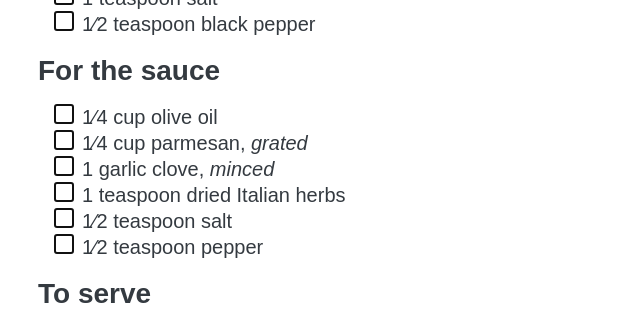
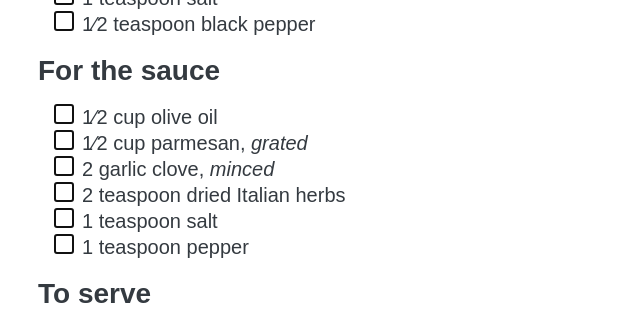
Before and after one commit to sfb1996/cookbook, a Jekyll site: the page built from _recipes/mediterranean-pasta-and-veggies.md, in a window 1280 px wide and 900 px high, scrolled down 452 px. Shown: the part 154-479 px from the top of the window, without its empty margins (294-934 px from the left). Built offline with Jekyll 4.4.1, drawn with Linux system fonts in a browser that asks for light colours.

Commit message:
doubled sauce ingredients in mediterranean pasta.

```diff
--- a/_recipes/mediterranean-pasta-and-veggies.md
+++ b/_recipes/mediterranean-pasta-and-veggies.md
@@ -22,12 +22,12 @@ tags: ['dinner']
 - [ ] 1⁄2 teaspoon black pepper
 
 ## For the sauce
-- [ ] 1⁄4 cup olive oil
-- [ ] 1⁄4 cup parmesan, *grated*
-- [ ] 1 garlic clove, *minced*
-- [ ] 1 teaspoon dried Italian herbs
-- [ ] 1⁄2 teaspoon salt
-- [ ] 1⁄2 teaspoon pepper
+- [ ] 1⁄2 cup olive oil
+- [ ] 1⁄2 cup parmesan, *grated*
+- [ ] 2 garlic clove, *minced*
+- [ ] 2 teaspoon dried Italian herbs
+- [ ] 1 teaspoon salt
+- [ ] 1 teaspoon pepper
 
 ## To serve
 - [ ] additional parmesan
```
